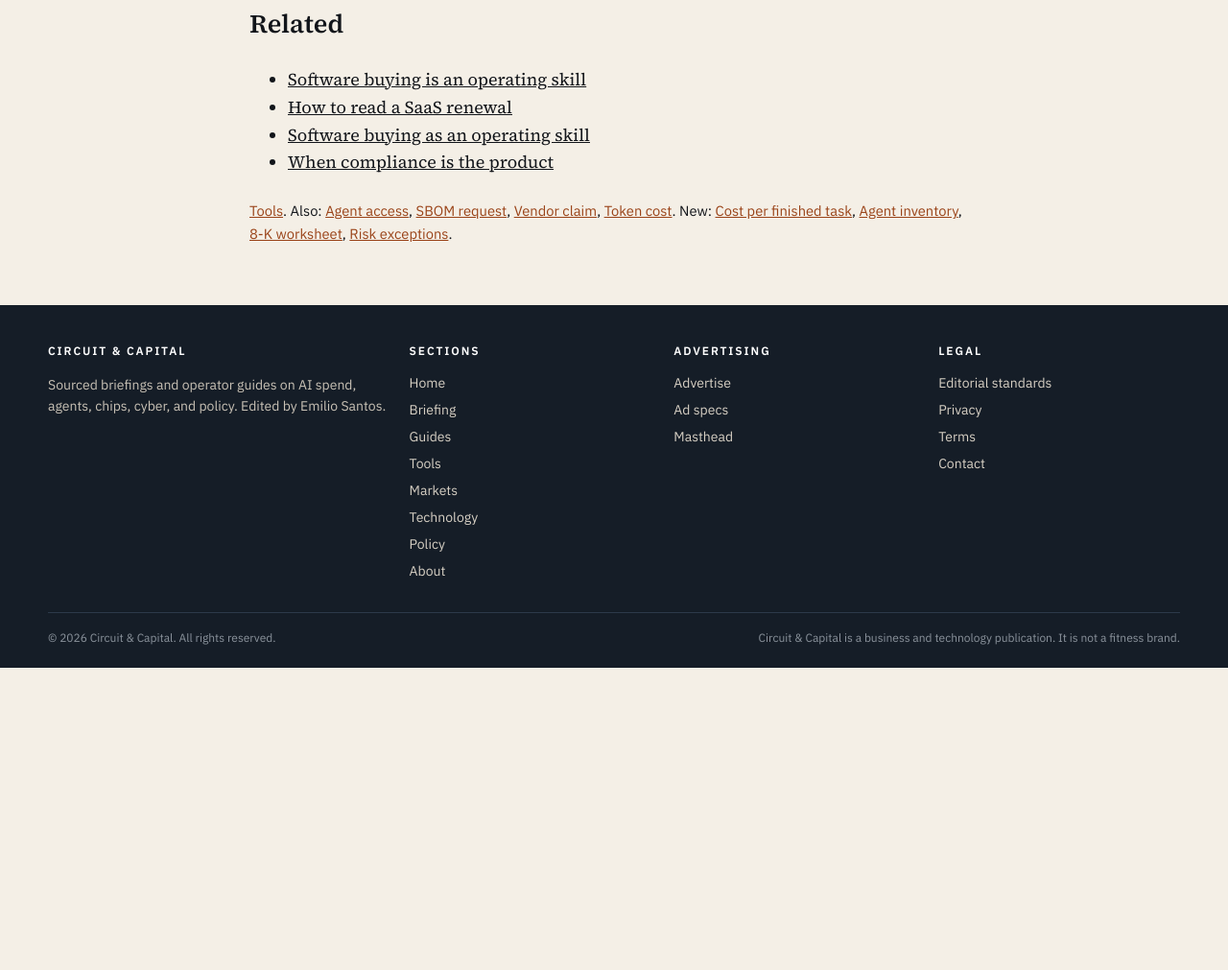
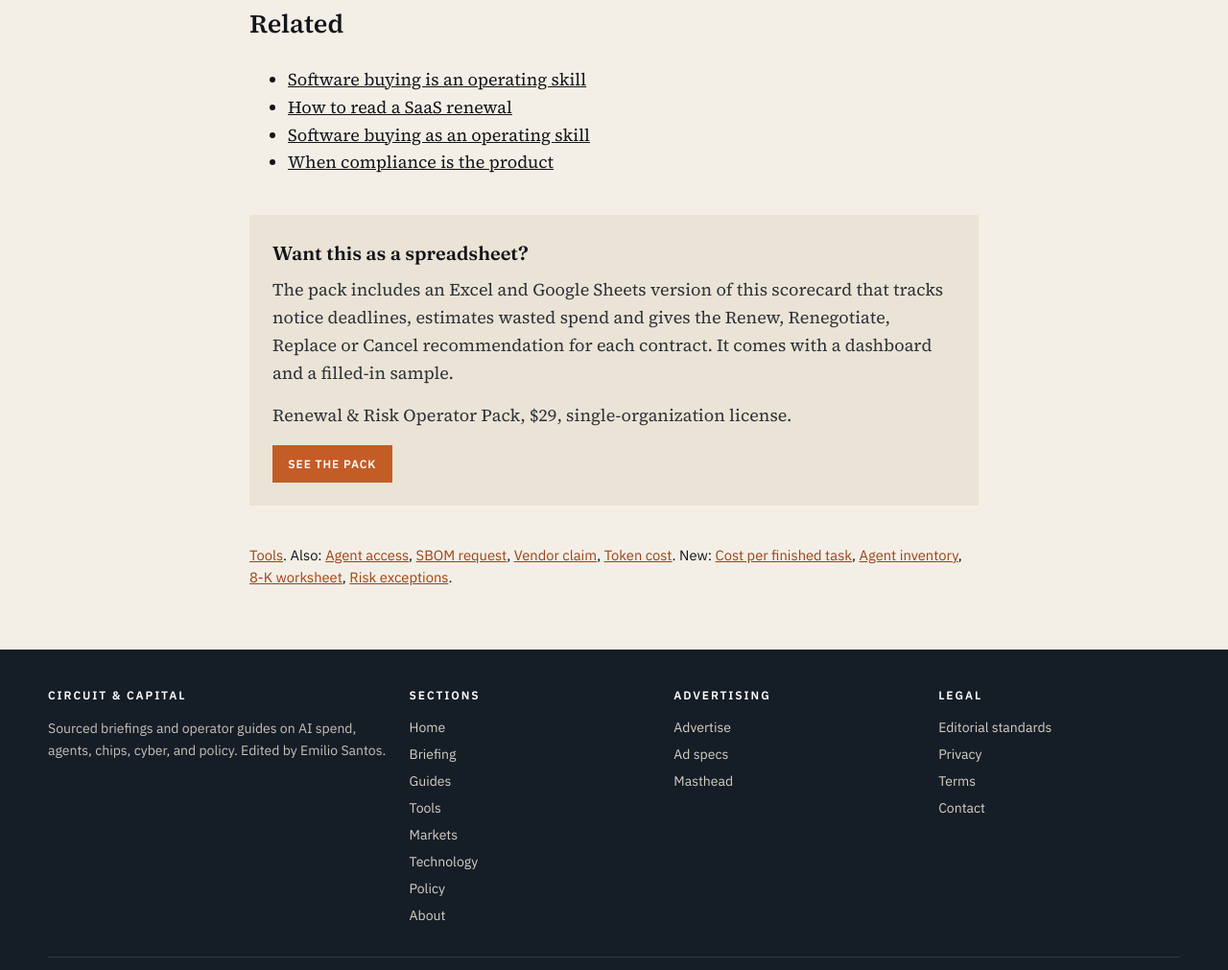
Before and after one commit to empt1012-coder/circuit-capital, a website: page tools/software-renewal-scorecard.html in a window 1280 px wide. Shown: the part 4551-5562 px from the top of the page at 96% size. Before the commit the page ends 5247 px from the top, so only its background shows below. Drawn offline with Linux system fonts and the light colour scheme.

Commit message:
Add Renewal & Risk Operator Pack box to scorecard, register and renewal guide

```diff
--- a/tools/software-renewal-scorecard.html
+++ b/tools/software-renewal-scorecard.html
@@ -229,6 +229,12 @@
         <li><a href="../articles/when-compliance-is-the-product.html">When compliance is the product</a></li>
       </ul>
     </section>
+    <aside class="newsletter" aria-labelledby="pack-cta">
+      <h2 id="pack-cta">Want this as a spreadsheet?</h2>
+      <p>The pack includes an Excel and Google Sheets version of this scorecard that tracks notice deadlines, estimates wasted spend and gives the Renew, Renegotiate, Replace or Cancel recommendation for each contract. It comes with a dashboard and a filled-in sample.</p>
+      <p>Renewal &amp; Risk Operator Pack, $29, single-organization license.</p>
+      <a class="btn btn--copper" href="https://emilios-newsletter-7fd333.beehiiv.com/products/renewal-risk-operator-pack">See the pack</a>
+    </aside>
     <p class="tool-links"><a href="./">Tools</a>. Also: <a href="agent-access-limit.html">Agent access</a>, <a href="sbom-request-pack.html">SBOM request</a>, <a href="vendor-claim-checker.html">Vendor claim</a>, <a href="token-cost-margin.html">Token cost</a>. New: <a href="ai-cost-per-task.html">Cost per finished task</a>, <a href="agent-inventory.html">Agent inventory</a>, <a href="8k-materiality-worksheet.html">8-K worksheet</a>, <a href="risk-exception-register.html">Risk exceptions</a>.</p>
   </main>
   <div id="site-footer">
```
Also changed, not shown: guides/how-to-read-a-saas-renewal.html (+6 -0 lines), tools/risk-exception-register.html (+6 -0 lines).
